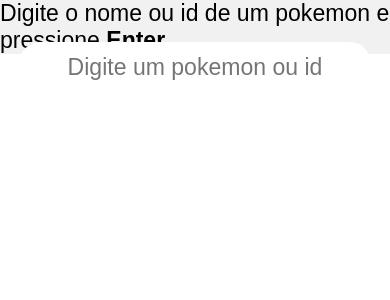
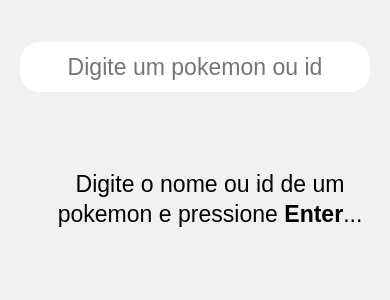
Before and after one commit to Gustavocrs/pokedex, a React (Create React App) app: page / in a window 390 px wide. Shown: the top 300 px of the page. Built offline with nearby package versions, Linux system fonts and the light colour scheme.

Commit message:
atualização de responsividade

```diff
--- a/src/App.jsx
+++ b/src/App.jsx
@@ -1,11 +1,11 @@
 import { useState } from "react";
 import axios from "axios";
 import { CardPokemonBase } from "./components/CardPokemonBase";
-import { CardPokemonCalc } from "./components/CardPokemonCalc";
 import { CardPokemonFoto } from "./components/CardPokemonFoto";
 import { SInput } from "./ui/Sinput";
 import { Container } from "./ui/Container";
 import { GlobalStyle } from "./ui/GlobalStyle";
+import { Sp } from "./ui/Sp";
 
 export default function App() {
   const [api, setApi] = useState(false);
@@ -24,7 +24,7 @@
         })
         .catch((err) => console.log(err));
     } else if (input === "" && event.key === "Enter") {
-      alert("Escolha um pokemon");
+      setApi(false);
     }
   };
 
@@ -44,10 +44,10 @@
           <CardPokemonBase dados={pokemon} />
         </>
       ) : (
-        <p>
+        <Sp>
           Digite o nome ou id de um pokemon e pressione <strong>Enter</strong>
           ...
-        </p>
+        </Sp>
       )}
     </Container>
   );
--- a/src/components/CardPokemonFoto.jsx
+++ b/src/components/CardPokemonFoto.jsx
@@ -36,7 +36,7 @@
   height: auto;
 `;
 
-export const Sp = styled.p`
+const Sp = styled.p`
   line-height: 30px;
   margin-left: 30px;
   font-size: ${tamPadraoTexto};
--- a/src/ui/CardContainer.jsx
+++ b/src/ui/CardContainer.jsx
@@ -9,8 +9,11 @@
   width: 100%;
   overflow: hidden;
 
+
   @media screen and (max-width: 620px) {
     width: 100%;
     height: 100vh;
+    justify-content: flex-start;
+    margin-top: 20px;
   }
 `;
--- a/src/ui/Sp.jsx
+++ b/src/ui/Sp.jsx
@@ -12,4 +12,9 @@
     margin-bottom: 20px;
     text-transform: uppercase;
   }
+  @media screen and (max-width: 620px) {
+    margin-top: 20vh;
+    height: 80vh;
+    text-align: center;
+  }
 `;
--- a/src/ui/Stable.jsx
+++ b/src/ui/Stable.jsx
@@ -3,6 +3,7 @@
 
 export const Stable = styled.table`
   width: auto;
+  min-width: 300px;
 `;
 export const Sth = styled.th`
   height: 40px;
@@ -20,6 +21,7 @@
   &:nth-child(2) {
     font-weight: bold;
     width: 200px;
+    min-width: 200px;
     background-color: ${corCoralClaro};
     ::first-letter {
       text-transform: uppercase;
@@ -28,6 +30,7 @@
   &:nth-child(3) {
     text-align: left;
     width: 100px;
+    min-width: 100px;
     background-color: ${corAzulClaro};
   }
 `;
```
